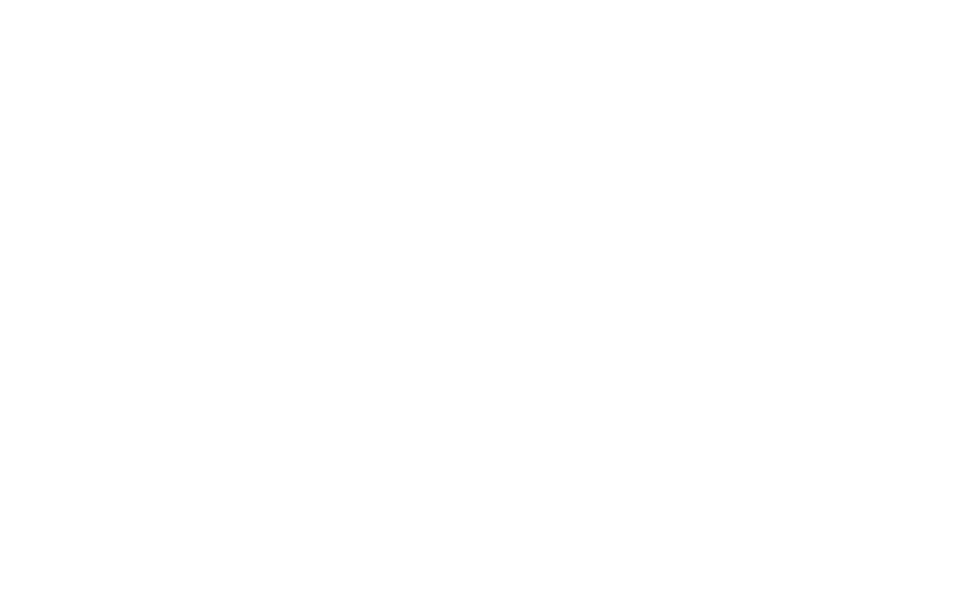
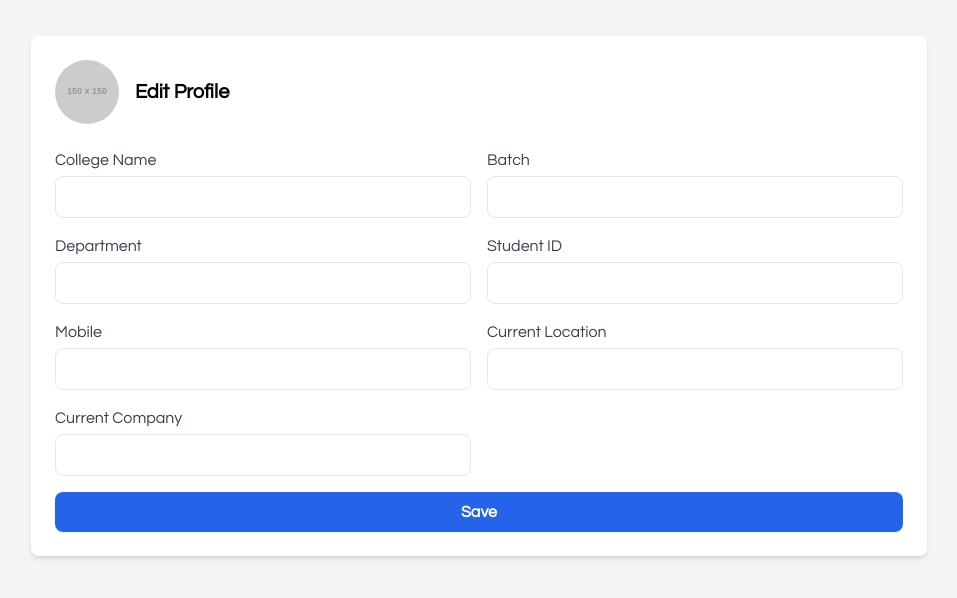
Before and after one commit to MSami625/SIH2024, a React (Vite) app: page /Edit_Profile in a window 1280 px wide. Before the commit this address had no page. Shown: the part 104-702 px from the top of the page, without its empty margins (161-1118 px from the left). Built offline with nearby package versions, Linux system fonts and the light colour scheme; a web font is replaced by a local one.

Commit message:
Minor Changes

```diff
--- a/src/App.jsx
+++ b/src/App.jsx
@@ -8,6 +8,9 @@
 import Engage from "./Pages/Engage";
 import Directory from "./Pages/Directory";
 import Dashboard from "./Pages/Dashboard";
+import Forums from "./Pages/Forums";
+import Network from "./Pages/Network";
+import Details from "./Pages/Details";
 import { BrowserRouter as Router, Routes, Route } from "react-router-dom";
 import { ParallaxProvider } from "react-scroll-parallax";
 import { Sugar } from "react-preloaders";
@@ -31,11 +34,14 @@
           <Routes>
             <Route path="/" element={<Home />} />
             <Route path="/Home" element={<Home />} />
-            <Route path="/Login" element={<Login />} />
+            <Route path="/Directory" element={<Directory />} />
+            <Route path="/Dashboard" element={<Dashboard />} />
             <Route path="/Events" element={<Events />} />
             <Route path="/Engage" element={<Engage />} />
-            <Route path="/Directory" element={<Directory />} />
-            <Route path="/Dashboard" element={<Dashboard />} />
+            <Route path="/Forum" element={<Forums />} />
+            <Route path="/Network" element={<Network />} />
+            <Route path="/Login" element={<Login />} />
+            <Route path="/Edit_Profile" element={<Details />} />
           </Routes>
         </Router>
       </ParallaxProvider>
--- a/src/Components/background.jsx
+++ b/src/Components/background.jsx
@@ -102,21 +102,21 @@
         };
 
         window.particleground(document.getElementById("particles-background"), {
-          dotColor: "rgba(255,255,255, 0.5)",
-          lineColor: "rgba(255,255,255, 0.1)",
-          minSpeedX: 0.2,
+          dotColor: "rgba(154,91,248,.5)",
+          lineColor: "rgba(154,91,248,1)",
+          minSpeedX: 0.3,
           maxSpeedX: 0.5,
-          minSpeedY: 0.2,
+          minSpeedY: 0.3,
           maxSpeedY: 0.5,
-          density: 30000,
+          density: 50000,
           proximity: 20,
           parallaxMultiplier: 20,
-          particleRadius: 2,
+          particleRadius: 3,
         });
 
         window.particleground(document.getElementById("particles-foreground"), {
-          dotColor: "rgba(255,255,255, 1)",
-          lineColor: "rgba(255,255,255, 0.1)",
+          dotColor: "rgba(255,255,255,1)",
+          lineColor: "rgba(255,255,255,.1)",
           minSpeedX: 0.6,
           maxSpeedX: 0.9,
           minSpeedY: 0.6,
@@ -143,37 +143,16 @@
       {/* Particles */}
       <div
         id="particles-background"
-        className={`vertical-centered-box ${particlesActive ? "" : "hidden"}`}
+        className="vertical-centered-box left-[-51%] bg-[linear-gradient(150deg,_rgba(217,228,238,1)_0%,rgba(119,128,231,1)_100%)] md:bg-none"
         aria-hidden="true"
       ></div>
       <div
         id="particles-foreground"
-        className={`vertical-centered-box ${particlesActive ? "" : "hidden"}`}
+        className={`vertical-centered-box left-[51%] md:bg-[#9a5bf8] ${
+          particlesActive ? "md:left-0" : "md:bg-transparent"
+        }`}
         aria-hidden="true"
       ></div>
-
-      {/* Background Gradient */}
-      <video
-        role="presentation"
-        crossOrigin="anonymous"
-        playsInline
-        preload="auto"
-        muted
-        loop
-        tabIndex="-1"
-        autoPlay
-        style={{
-          height: "100%",
-          width: "100%",
-          objectFit: "cover",
-          opacity: 1,
-        }}
-      >
-        <source
-          src="https://video.wixstatic.com/video/11062b_e2ae833a8eaa43e38e4aa6d32eb3b8f7/480p/mp4/file.mp4"
-          type="video/mp4"
-        />
-      </video>
     </>
   );
 };
--- /dev/null
+++ b/src/Pages/Details.jsx
@@ -0,0 +1,83 @@
+import React, { useState } from "react";
+
+const Details = () => {
+  const [formData, setFormData] = useState({
+    collegeName: "",
+    batch: "",
+    department: "",
+    mobile: "",
+    profile: null,
+    currentLocation: "",
+    currentCompany: "",
+    studentId: "",
+  });
+
+  const formFields = [
+    { label: "College Name", name: "collegeName", type: "text" },
+    { label: "Batch", name: "batch", type: "number" },
+    { label: "Department", name: "department", type: "text" },
+    { label: "Student ID", name: "studentId", type: "number" },
+    { label: "Mobile", name: "mobile", type: "number" },
+    { label: "Current Location", name: "currentLocation", type: "text" },
+    { label: "Current Company", name: "currentCompany", type: "text" },
+  ];
+
+  const handleChange = (e) => {
+    const { name, value, type, files } = e.target;
+    setFormData({
+      ...formData,
+      [name]: type === "file" ? files[0] : value,
+    });
+  };
+
+  const handleSubmit = (e) => {
+    e.preventDefault();
+    console.log("Form Data Submitted:", formData);
+  };
+
+  return (
+    <div className="min-h-screen flex md:items-center justify-center bg-gray-100">
+      {/* Profile Form */}
+      <div className="max-w-4xl w-full bg-white rounded-lg shadow-md p-6 m-4 md:m-0">
+        <div className="flex items-center space-x-4 mb-6">
+          <img
+            src="https://via.placeholder.com/150"
+            alt="Profile"
+            className="w-16 h-16 rounded-full"
+          />
+          <div>
+            <h2 className="text-xl font-bold">Edit Profile</h2>
+          </div>
+        </div>
+
+        {/* Form */}
+        <form onSubmit={handleSubmit} className="space-y-4">
+          <div className="grid md:grid-cols-2 gap-4">
+            {formFields.map((field) => (
+              <label key={field.name} className="block">
+                <span className="text-gray-700">{field.label}</span>
+                <input
+                  type={field.type}
+                  name={field.name}
+                  value={formData[field.name]}
+                  onChange={handleChange}
+                  className="mt-1 block w-full p-2 border rounded-lg focus:outline-none focus:border-blue-600"
+                  required
+                />
+              </label>
+            ))}
+          </div>
+
+          <button
+            type="submit"
+            className="w-full mt-4 py-2 bg-blue-600 text-white font-bold rounded-lg hover:bg-blue-700 transition"
+          >
+            Save
+          </button>
+        </form>
+      </div>
+    </div>
+  );
+};
+
+export default Details;
--- a/src/Pages/Directory.jsx
+++ b/src/Pages/Directory.jsx
@@ -13,6 +13,7 @@
         { text: "Network", link: "/" },
         { text: "Events", link: "/Events" },
         { text: "Directory", link: "/Directory", active: true },
+        { text: "Forum", link: "/Forum" },
         // Add more navigation items as needed
       ],
     },
--- a/src/Pages/Engage.jsx
+++ b/src/Pages/Engage.jsx
@@ -27,6 +27,7 @@
         { text: "Network", link: "/" },
         { text: "Events", link: "/Events" },
         { text: "Directory", link: "/Directory" },
+        { text: "Forum", link: "/Forum" },
         // Add more navigation items as needed
       ],
     },
--- a/src/Pages/Events.jsx
+++ b/src/Pages/Events.jsx
@@ -29,6 +29,7 @@
         { text: "Network", link: "/" },
         { text: "Events", link: "/Events", active: true },
         { text: "Directory", link: "/Directory" },
+        { text: "Forum", link: "/Forum" },
         // Add more navigation items as needed
       ],
     },
--- a/src/Pages/Home.jsx
+++ b/src/Pages/Home.jsx
@@ -22,9 +22,10 @@
       navItems: [
         { text: "Home", link: "/", active: true },
         { text: "Engage", link: "/Engage" },
-        { text: "Network", link: "/Dashboard" },
+        { text: "Network", link: "/Network" },
         { text: "Events", link: "/Events" },
         { text: "Directory", link: "/Directory" },
+        { text: "Forum", link: "/Forum" },
         // Add more navigation items as needed
       ],
     },
--- a/src/Pages/Login.jsx
+++ b/src/Pages/Login.jsx
@@ -323,6 +323,7 @@
         { text: "Network", link: "/" },
         { text: "Events", link: "/Events" },
         { text: "Directory", link: "/Directory" },
+        { text: "Forum", link: "/Forum" },
         // Add more navigation items as needed
       ],
     },
@@ -330,6 +331,7 @@
 
   return (
     <div className={`flex flex-col items-center h-screen bg-[#f2ebfb]`}>
+      {/* Background */}
       <div className="fixed h-screen w-screen">
         <Background />
       </div>
--- /dev/null
+++ b/src/Pages/Network.jsx
@@ -0,0 +1,5 @@
+import React from "react";
+
+function Network() {}
+
+export default Network;
```
Also changed, not shown: src/Pages/Forums.jsx (+0 -26 lines).
